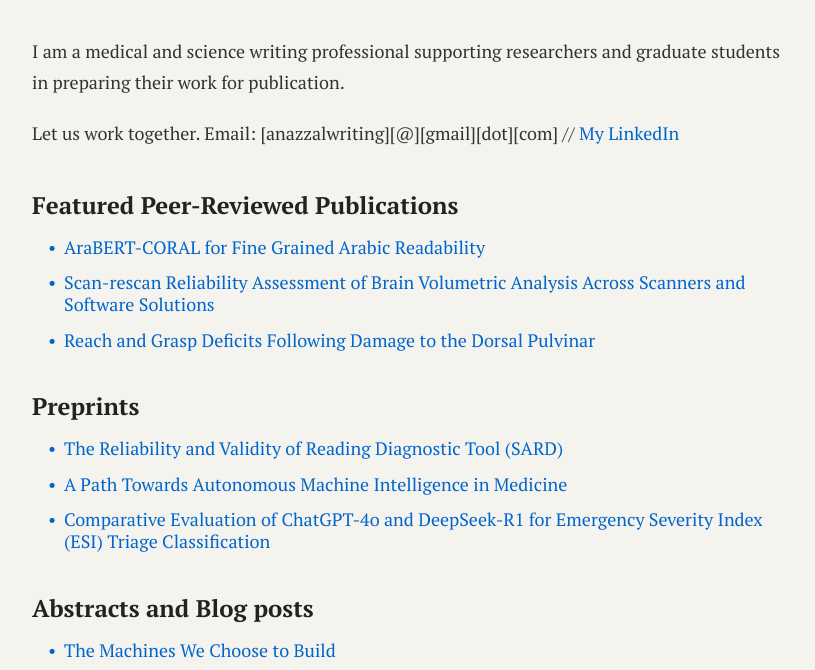
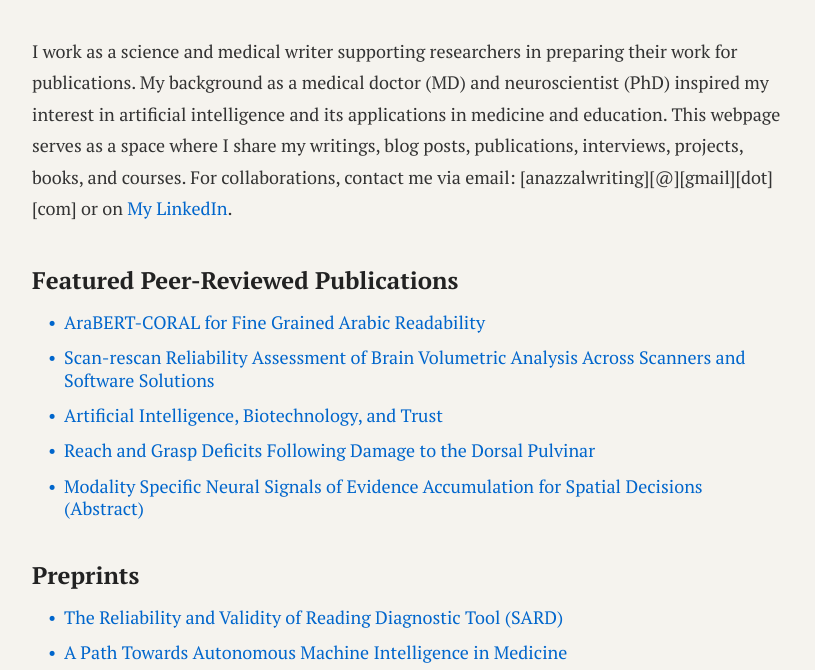
Before and after one commit to anazz-dev/personal-blog, a plain HTML site: page index.html in a window 1280 px wide. Shown: the part 72-742 px from the top of the page, without its empty margins (232-1047 px from the left). Drawn offline with Linux system fonts and the light colour scheme.

Commit message:
Update index.html

```diff
--- a/index.html
+++ b/index.html
@@ -26,10 +26,10 @@
         <main>
             <section class="bio">
                 <p>
-                I am a medical and science writing professional supporting researchers and graduate students in preparing their work for publication.
-                </p>
-                <p>
-                Let us work together. Email: [anazzalwriting][@][gmail][dot][com] // <a href="https://www.linkedin.com/in/drahmadnazzal/">My LinkedIn</a>
+                I work as a science and medical writer supporting researchers in preparing their work for publications.
+                My background as a medical doctor (MD) and neuroscientist (PhD) inspired my interest in artificial intelligence and its applications in medicine and education.
+                This webpage serves as a space where I share my writings, blog posts, publications, interviews, projects, books, and courses.
+                For collaborations, contact me via email: [anazzalwriting][@][gmail][dot][com] or on <a href="https://www.linkedin.com/in/drahmadnazzal/">My LinkedIn</a>.
                 </p>
             </section>
 
@@ -38,7 +38,9 @@
                 <ul class="post-list">
                     <li><a href="https://aclanthology.org/2025.arabicnlp-sharedtasks.37/">AraBERT-CORAL for Fine Grained Arabic Readability</a></li>
                     <li><a href="https://www.nature.com/articles/s41598-025-15283-3">Scan-rescan Reliability Assessment of Brain Volumetric Analysis Across Scanners and Software Solutions</a></li>
+                    <li><a href="https://journal.emwa.org/medical-devices/biotechnology/article/11865/biotechnology-v2.pdf">Artificial Intelligence, Biotechnology, and Trust</a></li>
                     <li><a href="https://www-sciencedirect-com.zulib.idm.oclc.org/science/article/pii/S001094521730357X">Reach and Grasp Deficits Following Damage to the Dorsal Pulvinar</a></li>
+                    <li><a href="https://www.abstractsonline.com/pp8/index.html#!/4071/presentation/22604">Modality Specific Neural Signals of Evidence Accumulation for Spatial Decisions (Abstract)</a></li>
                 </ul>
             </section>
 
@@ -52,14 +54,12 @@
             </section>
 
             <section>
-                <h2>Abstracts and Blog posts</h2>
+                <h2>Substack</h2>
                 <ul class="post-list">
                     <li><a href="https://nazzal.substack.com/p/the-machines-we-choose-to-build">The Machines We Choose to Build</a></li>
                     <li><a href="https://nazzal.substack.com/p/history-of-medical-writing">Brief History of Medical Writing</a></li>
                     <li><a href="https://nazzal.substack.com/p/is-sugar-that-bad">Is Sugar That Bad?</a></li>
                     <li><a href="https://nazzal.substack.com/p/improve-your-writing-of-research">A Short Guide to the IMRAD Method for Writing Research Publications</a></li>
-                    <li><a href="https://journal.emwa.org/medical-devices/biotechnology/article/11865/biotechnology-v2.pdf">Artificial Intelligence, Biotechnology, and Trust</a></li>
-                    <li><a href="https://www.abstractsonline.com/pp8/index.html#!/4071/presentation/22604">Modality Specific Neural Signals of Evidence Accumulation for Spatial Decisions</a></li>
                 </ul>
             </section>
 
```
